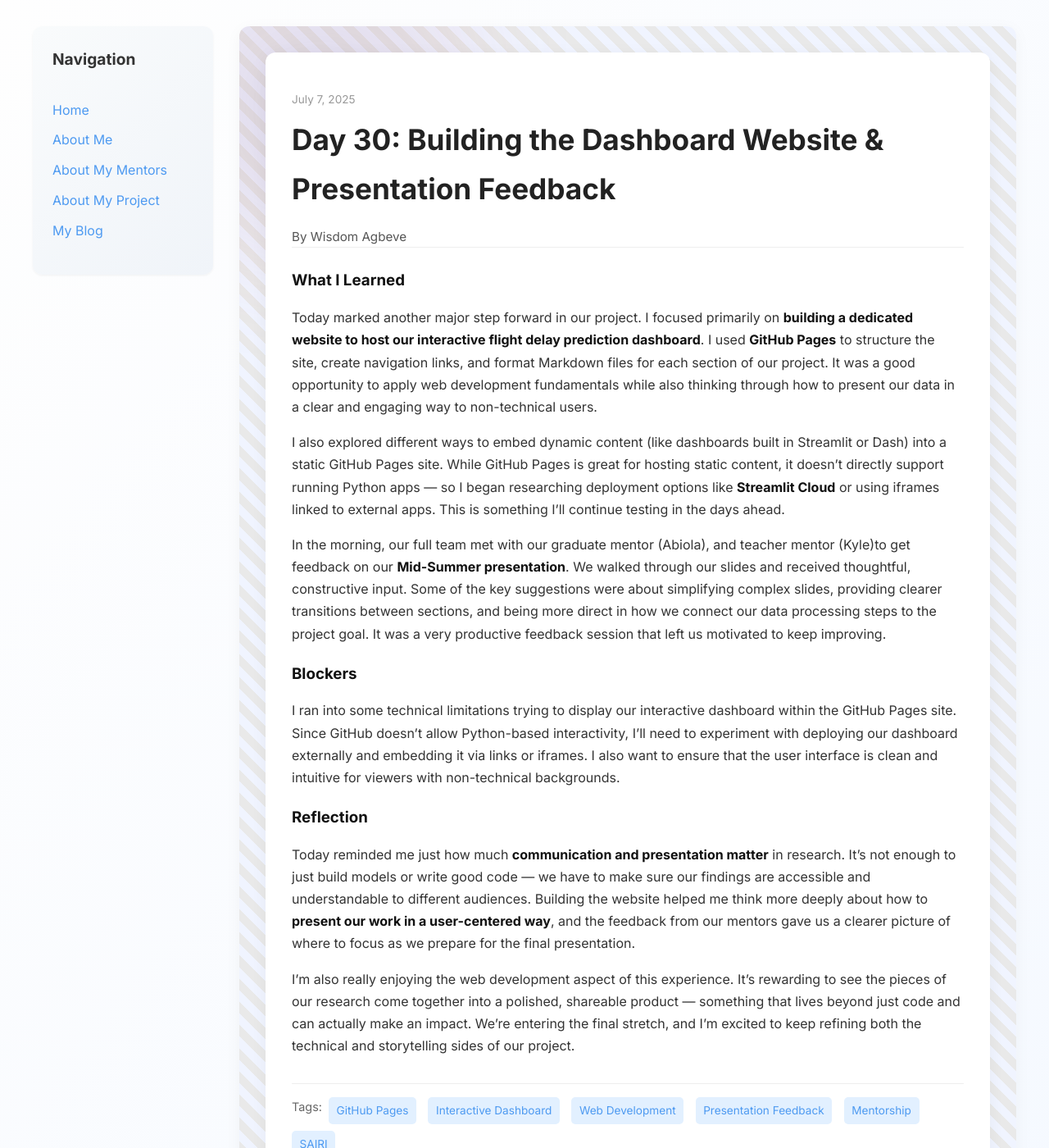
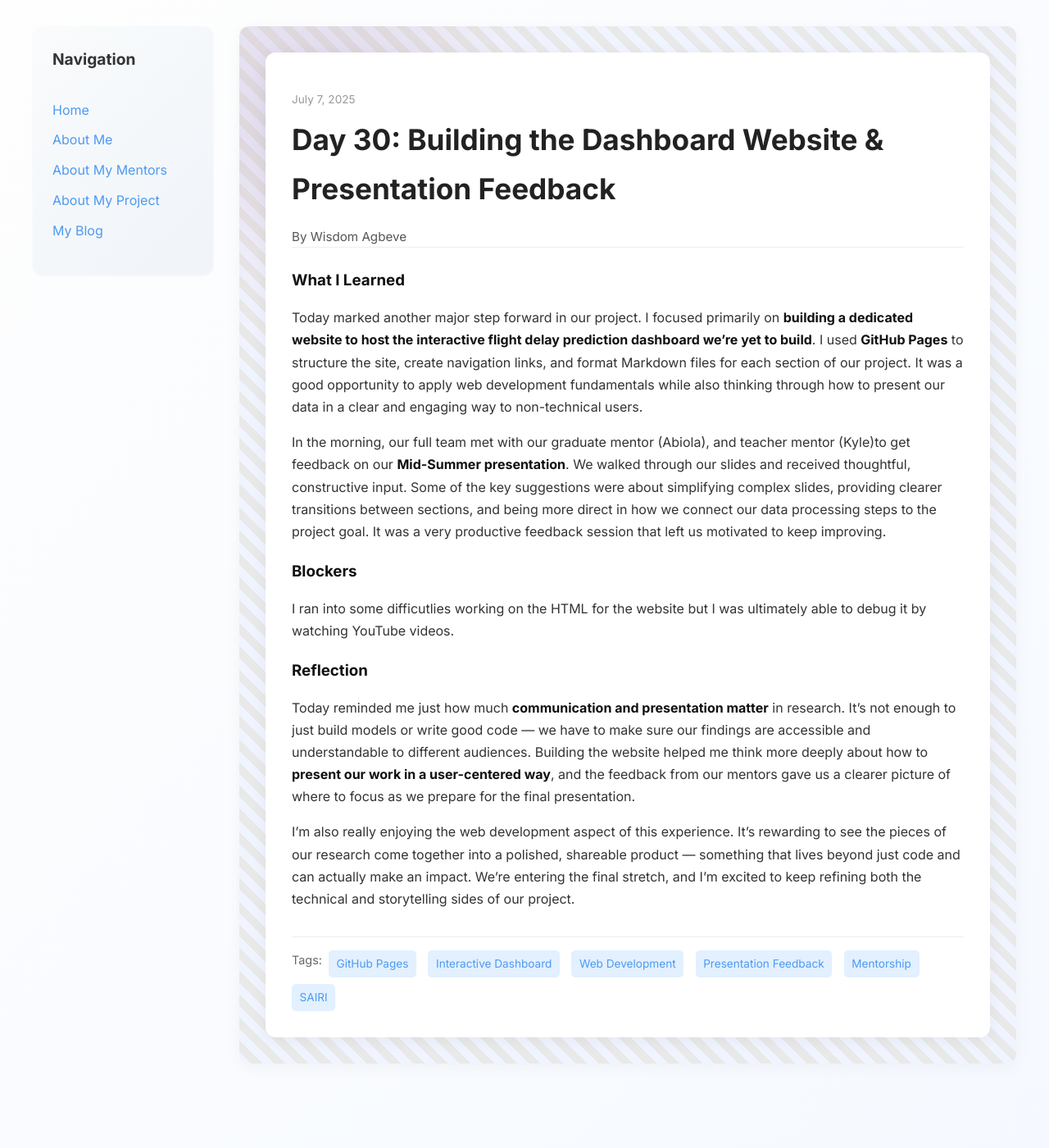
Before and after one commit to wisdomagbeve01/wisdomagbeve01.github.io, a Jekyll site: the page built from _posts/2025-07-07-day-30.md, in a window 1280 px wide and 1400 px high. Shown: the whole window at 82% size. Built offline with Jekyll 4.4.1, drawn with Linux system fonts in a browser that asks for light colours.

Commit message:
Update 2025-07-07-day-30.md

```diff
--- a/_posts/2025-07-07-day-30.md
+++ b/_posts/2025-07-07-day-30.md
@@ -7,14 +7,12 @@ permalink: /day30.html
 tags: ["GitHub Pages", "Interactive Dashboard", "Web Development", "Presentation Feedback", "Mentorship", "SAIRI"]
 
 what_i_learned: |
-  Today marked another major step forward in our project. I focused primarily on **building a dedicated website to host our interactive flight delay prediction dashboard**. I used **GitHub Pages** to structure the site, create navigation links, and format Markdown files for each section of our project. It was a good opportunity to apply web development fundamentals while also thinking through how to present our data in a clear and engaging way to non-technical users.
-
-  I also explored different ways to embed dynamic content (like dashboards built in Streamlit or Dash) into a static GitHub Pages site. While GitHub Pages is great for hosting static content, it doesn’t directly support running Python apps — so I began researching deployment options like **Streamlit Cloud** or using iframes linked to external apps. This is something I’ll continue testing in the days ahead.
+  Today marked another major step forward in our project. I focused primarily on **building a dedicated website to host the interactive flight delay prediction dashboard we're yet to build**. I used **GitHub Pages** to structure the site, create navigation links, and format Markdown files for each section of our project. It was a good opportunity to apply web development fundamentals while also thinking through how to present our data in a clear and engaging way to non-technical users.
 
   In the morning, our full team met with our graduate mentor (Abiola), and teacher mentor (Kyle)to get feedback on our **Mid-Summer presentation**. We walked through our slides and received thoughtful, constructive input. Some of the key suggestions were about simplifying complex slides, providing clearer transitions between sections, and being more direct in how we connect our data processing steps to the project goal. It was a very productive feedback session that left us motivated to keep improving.
 
 blockers: |
-  I ran into some technical limitations trying to display our interactive dashboard within the GitHub Pages site. Since GitHub doesn't allow Python-based interactivity, I’ll need to experiment with deploying our dashboard externally and embedding it via links or iframes. I also want to ensure that the user interface is clean and intuitive for viewers with non-technical backgrounds.
+  I ran into some difficutlies working on the HTML for the website but I was ultimately able to debug it by watching YouTube videos.
 
 reflection: |
   Today reminded me just how much **communication and presentation matter** in research. It’s not enough to just build models or write good code — we have to make sure our findings are accessible and understandable to different audiences. Building the website helped me think more deeply about how to **present our work in a user-centered way**, and the feedback from our mentors gave us a clearer picture of where to focus as we prepare for the final presentation.
```
